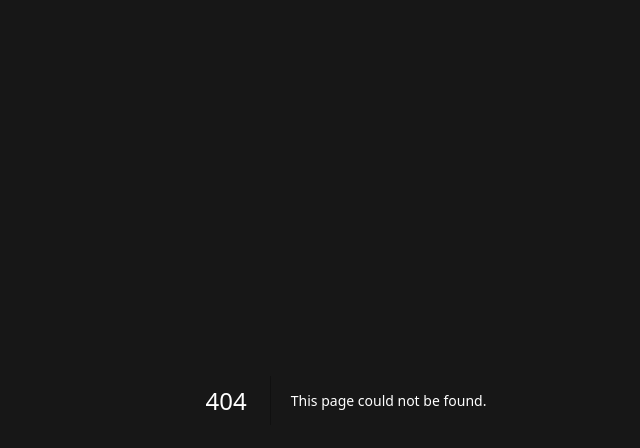
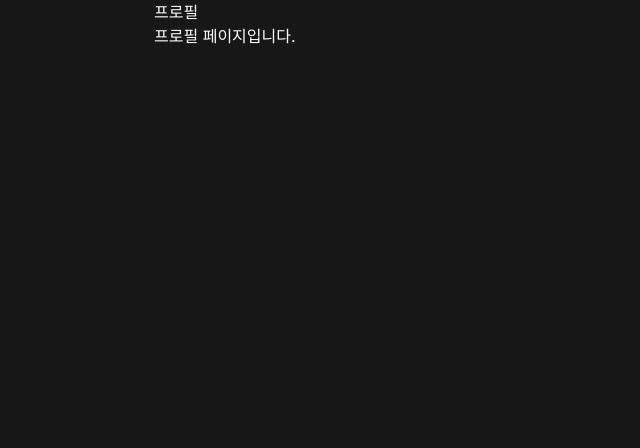
Before and after one commit to BORB-CHOI/carrot-market--study, a Next.js app: page /profile in a window 1280 px wide. Before the commit this address had no page. Shown: the top 448 px of the page, without its empty margins (294-934 px from the left). Built offline with nearby package versions, Linux system fonts and the light colour scheme.

Commit message:
iron session

```diff
--- a/app/create-account/actions.ts
+++ b/app/create-account/actions.ts
@@ -7,6 +7,9 @@ import {
 import db from "@/lib/db";
 import { z } from "zod";
 import bcrypt from "bcrypt";
+import { getIronSession } from "iron-session";
+import { cookies } from "next/headers";
+import { redirect } from "next/navigation";
 
 const checkUsername = (username: string) => {
   return !username.includes("hi") ? true : false;
@@ -131,8 +134,18 @@ export async function createAccount(prevState: any, formData: FormData) {
       },
     });
 
-    console.log(user);
     // log the user in
+    // 쿠키 받거나 만들기
+    const session = await getIronSession(cookies(), {
+      cookieName: "karrot-session",
+      password: process.env.SESSION_SECRET as string,
+    });
+    //@ts-ignore
+    // 쿠키에 사용자 id 저장
+    session.id = user.id;
+    await session.save();
+
     // redirect to the '/'
+    redirect("/profile");
   }
 }
--- /dev/null
+++ b/app/profile/page.tsx
@@ -0,0 +1,8 @@
+export default function Profile() {
+  return (
+    <div>
+      <h1>프로필</h1>
+      <p>프로필 페이지입니다.</p>
+    </div>
+  );
+}
--- a/package.json
+++ b/package.json
@@ -14,6 +14,7 @@
     "@tailwindcss/forms": "^0.5.7",
     "@types/bcrypt": "^5.0.2",
     "bcrypt": "^5.1.1",
+    "iron-session": "^8.0.2",
     "next": "14.2.3",
     "prisma": "^5.16.1",
     "react": "^18",
```
Also changed, not shown: 1 other file (tests, documents, lock files or other folders).
